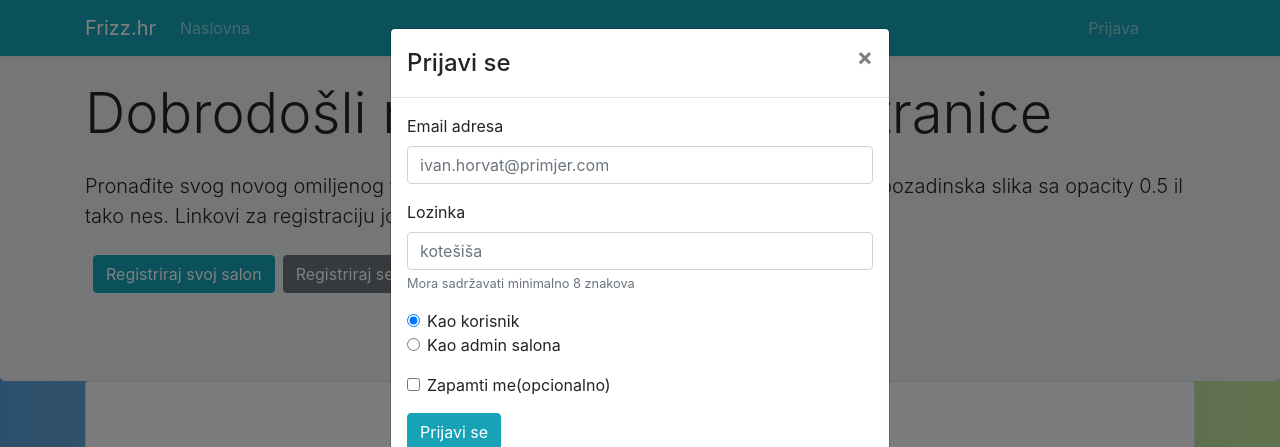
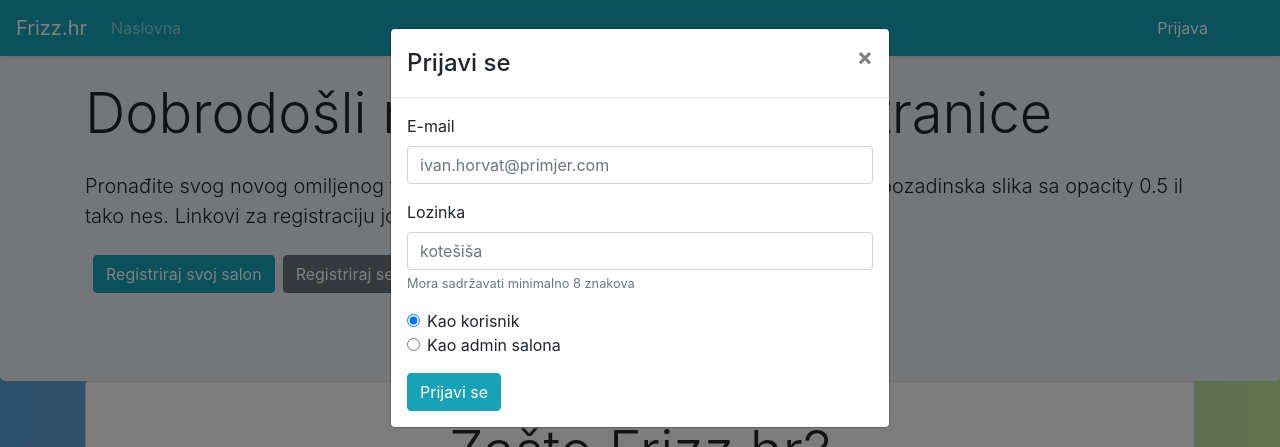
Before and after one commit to NikolasSkrlj/Frizz, a React (Create React App) app in the folder client/: page / in a window 1280 px wide. Both pictures are taken after a click on the button "Prijava". Shown: the top 447 px of the page. Built offline with nearby package versions, Linux system fonts and the light colour scheme.

Commit message:
mali fix

```diff
--- a/client/src/containers/LoginModal.js
+++ b/client/src/containers/LoginModal.js
@@ -55,9 +55,9 @@ const LoginModal = () => {
   const handleRadioChange = (e) => {
     const value = e.target.value;
     e.target.checked = true;
-    console.warn(e.target.checked);
+    //console.warn(e.target.checked);
     setUserTypeRadio(value);
-    console.warn("kliknuto i postavljeno");
+    //console.warn("kliknuto i postavljeno");
   };
   return (
     <Modal
@@ -74,7 +74,7 @@ const LoginModal = () => {
       <Modal.Body>
         <Form onSubmit={handleLogin}>
           <Form.Group controlId="formBasicEmail">
-            <Form.Label>Email adresa</Form.Label>
+            <Form.Label>E-mail</Form.Label>
             <Form.Control
               type="email"
               placeholder="ivan.horvat@primjer.com"
@@ -124,9 +124,9 @@ const LoginModal = () => {
             </Alert>
           )}
 
-          <Form.Group controlId="formBasicCheckbox">
+          {/* <Form.Group controlId="formBasicCheckbox">
             <Form.Check type="checkbox" label="Zapamti me(opcionalno)" />
-          </Form.Group>
+          </Form.Group> */}
           <Button variant="info" type="submit">
             Prijavi se
           </Button>
--- a/client/src/containers/Navbar.js
+++ b/client/src/containers/Navbar.js
@@ -50,15 +50,17 @@ const NavbarContainer = () => {
   };
 
   return (
+    <Container>
       <Navbar
         bg="info"
         variant="dark"
-      expand="md"
+        expand="sm"
         className="shadow-sm"
         fixed="top"
+        collapseOnSelect="true"
       >
-      <Container>
         <LoginModal />
+
         <Navbar.Brand
           as={Link}
           to={isLoggedIn ? (userType === "user" ? "/user" : "/hairsalon") : "/"}
@@ -81,6 +83,7 @@ const NavbarContainer = () => {
               <Nav.Link
                 className="d-flex justify-content-center"
                 onClick={() => handleLogout()}
+                href="#"
               >
                 Odjava
               </Nav.Link>
@@ -88,14 +91,15 @@ const NavbarContainer = () => {
               <Nav.Link
                 className="d-flex justify-content-center"
                 onClick={() => toggleShowLoginModal()}
+                href="#"
               >
                 Prijava
               </Nav.Link>
             )}
           </Nav>
         </Navbar.Collapse>
+      </Navbar>
     </Container>
-    </Navbar>
   );
 };
 
--- a/client/src/containers/Sidebar.js
+++ b/client/src/containers/Sidebar.js
@@ -16,8 +16,6 @@ import {
 import "../styles/Dashboard.css";
 
 const Sidebar = ({ isToggled, closeSidebarOnClick }) => {
-  const [viewport, setViewport] = useState(window.innerWidth);
-
   const base = "vertical-nav bg-white";
   const classNameHtml = !isToggled ? base + " active" : base; // kad ima klasu active onda je sidebar sakriven ??
 
@@ -47,7 +45,8 @@ const Sidebar = ({ isToggled, closeSidebarOnClick }) => {
           />
           <div className="media-body">
             <h4 className="m-0">Nikolas Škrlj </h4>
-            <p className="font-weight-light text-muted mb-0">korisnik</p>
+            <p className="font-weight-light text-muted mb-0">korisnik</p>{" "}
+            {/* ovdje ce se dinamicki prikazivat podaci o prijavljenom korisniku */}
           </div>
         </div>
       </div>
@@ -57,7 +56,7 @@ const Sidebar = ({ isToggled, closeSidebarOnClick }) => {
       </p>
 
       <ul className="nav flex-column bg-white mb-0">
-        <li className="nav-item">
+        {/* <li className="nav-item">
           <Link
             onClick={handleLinkClick}
             className="nav-link text-dark text-bold bg-light"
@@ -66,7 +65,7 @@ const Sidebar = ({ isToggled, closeSidebarOnClick }) => {
             <FaNewspaper className="mr-3" />
             Naslovnica
           </Link>
-        </li>
+        </li> */}
         <li className="nav-item">
           <Link
             className="nav-link text-dark  bg-light"
```
Also changed, not shown: 1 other file (tests, documents, lock files or other folders). Lines whose indentation alone changed are shown as unchanged.
